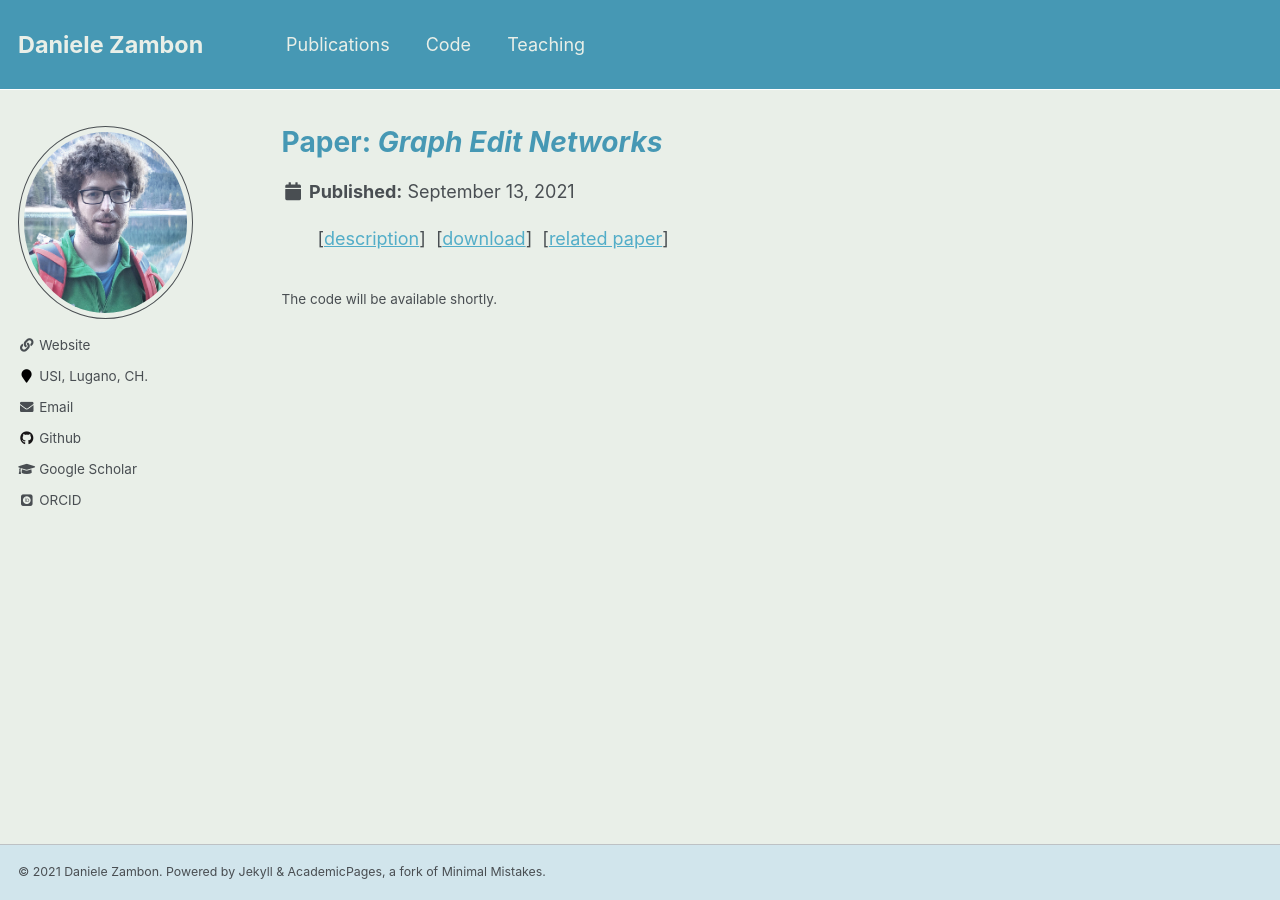
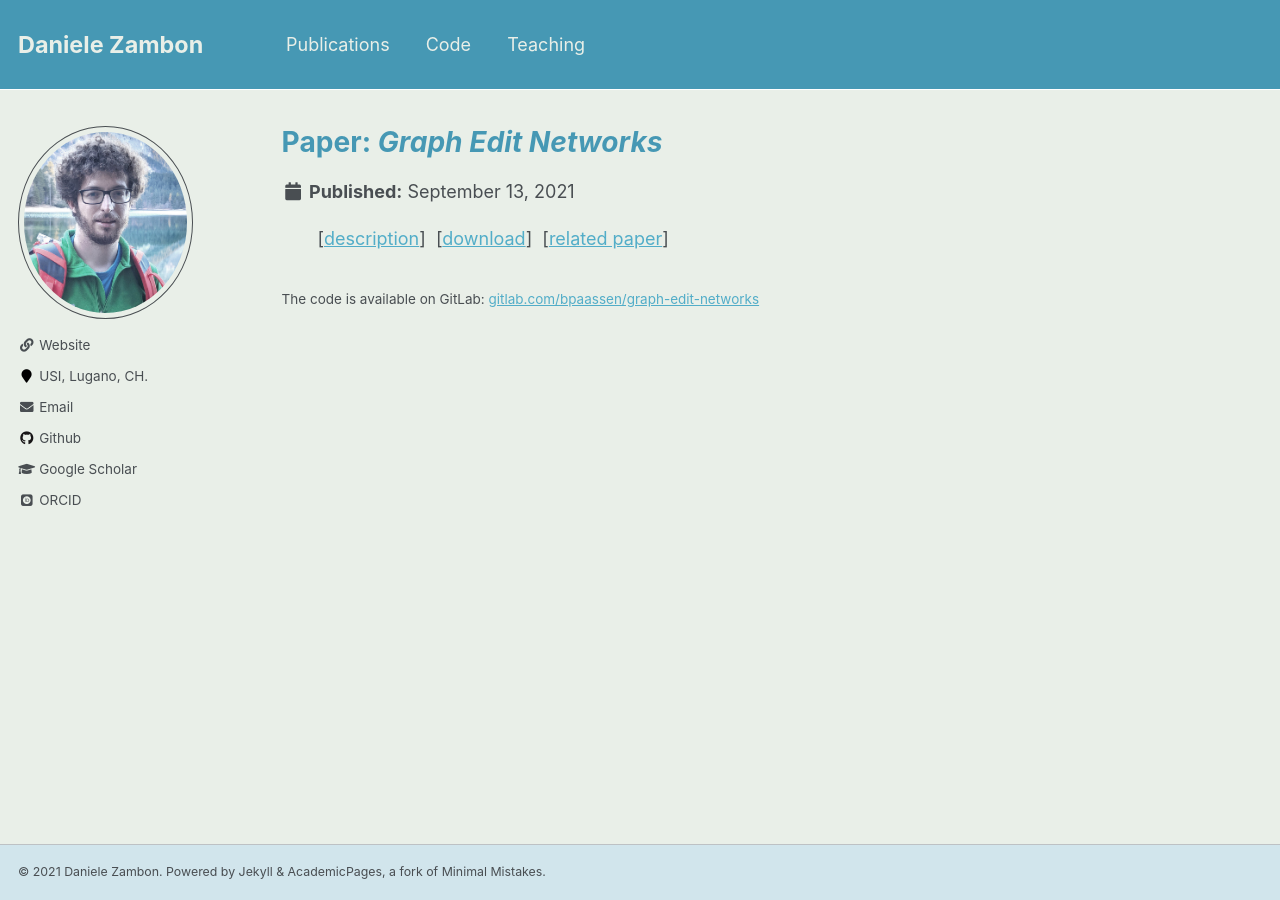
Before and after one commit to dzambon/dzambon.github.io, a Jekyll site: the page built from _code/paassen2021graph.md, in a window 1280 px wide. Built offline with Jekyll 4.4.1, drawn with Linux system fonts in a browser that asks for light colours; some web fonts are replaced.

Commit message:
update _code/paassen2021graph.md

```diff
--- a/_code/paassen2021graph.md
+++ b/_code/paassen2021graph.md
@@ -8,6 +8,4 @@ label: paassen2021graph
 experiment: true
 ---
 
-{% include base_path %}
-
-The code will be available shortly.
+The code is available on GitLab: [gitlab.com/bpaassen/graph-edit-networks](https://gitlab.com/bpaassen/graph-edit-networks)
```
